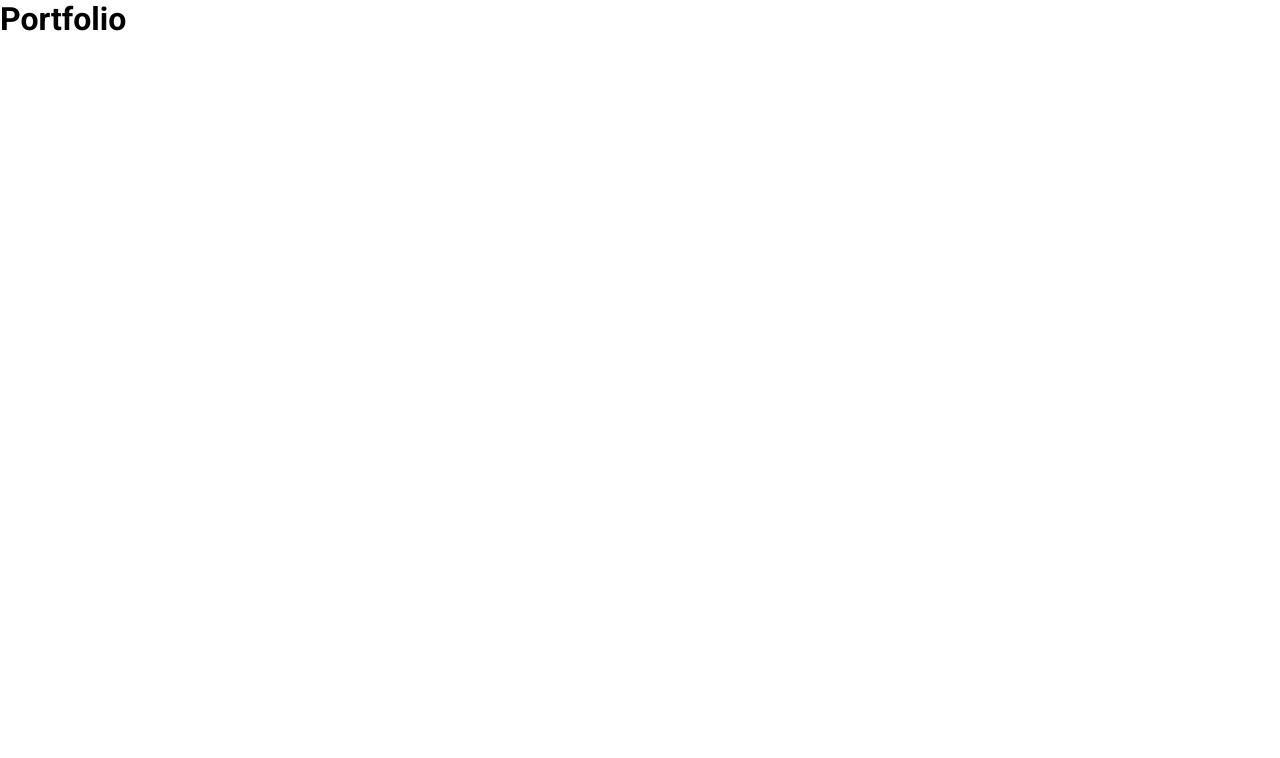
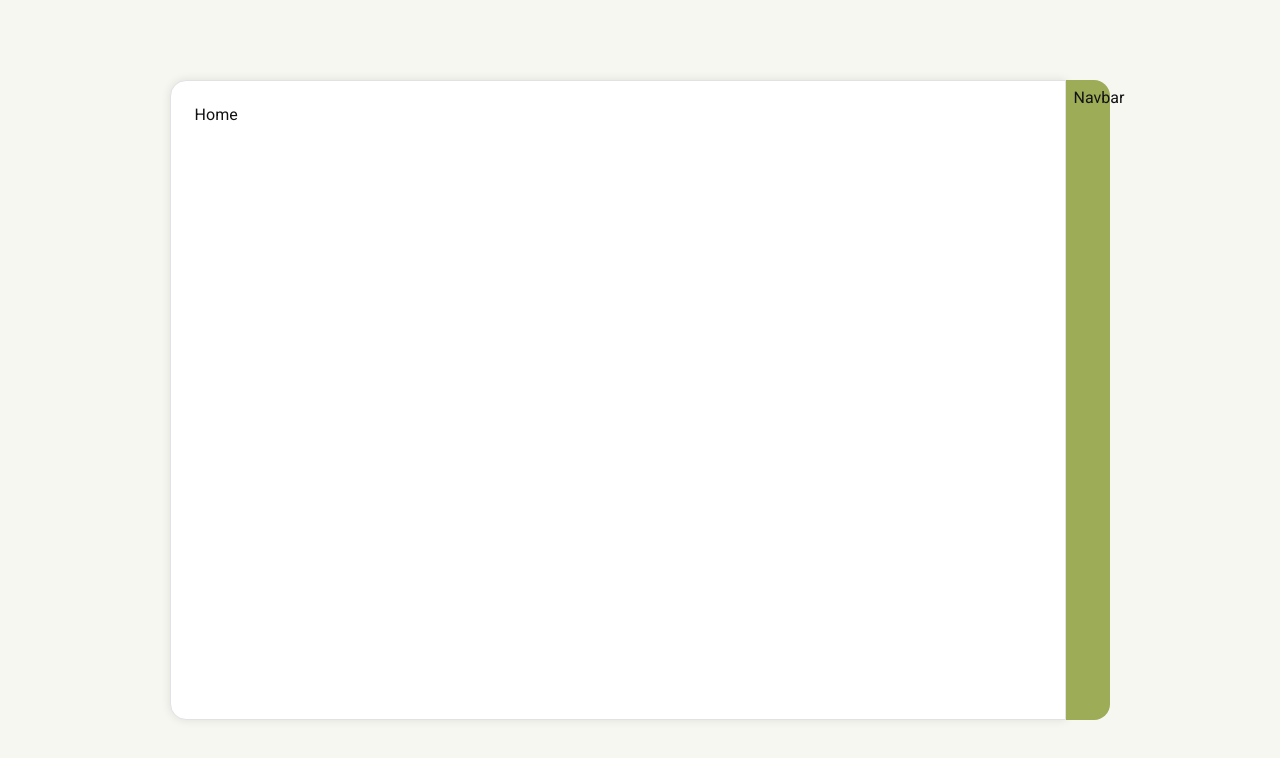
Before and after one commit to diegobaena89/portfolio-web, a Next.js app: page / in a window 1280 px wide. Shown: the top 758 px of the page. Built offline with nearby package versions, Linux system fonts and the light colour scheme.

Commit message:
feat: create initial structure of the main and navbar

```diff
--- /dev/null
+++ b/src/components/navbar/index.tsx
@@ -0,0 +1,5 @@
+import { NavbarContainer } from "@/src/styles/Navbar";
+
+export default function Navbar() {
+  return <NavbarContainer>Navbar</NavbarContainer>;
+}
--- a/src/pages/index.tsx
+++ b/src/pages/index.tsx
@@ -1,3 +1,11 @@
+import Navbar from "../components/navbar";
+import { HomeContainer, MainContainer } from "../styles/Home";
+
 export default function Home() {
-  return <h1>Portfolio</h1>;
+  return (
+    <MainContainer>
+      <HomeContainer>Home</HomeContainer>
+      <Navbar />
+    </MainContainer>
+  );
 }
--- /dev/null
+++ b/src/styles/Home.ts
@@ -0,0 +1,23 @@
+import { styled } from ".";
+
+export const MainContainer = styled("div", {
+  display: "flex",
+  flexDirection: "row",
+  justifyContent: "center",
+  alignItems: "center",
+  height: "100vh",
+});
+
+export const HomeContainer = styled("div", {
+  display: "flex",
+  flexDirection: "column",
+  padding: "1.5rem",
+  //   justifyContent: "center",
+  //   alignItems: "center",
+  height: "80vh",
+  width: "70vw",
+  backgroundColor: "$white",
+  borderRadius: "1rem 0 0 1rem",
+  border: "1px solid $gray100",
+  boxShadow: "0 0 10px rgba(0, 0, 0, 0.1)",
+});
--- /dev/null
+++ b/src/styles/Navbar.ts
@@ -0,0 +1,9 @@
+import { styled } from ".";
+
+export const NavbarContainer = styled("nav", {
+  width: "3.5vw",
+  padding: "0.5rem",
+  height: "80vh",
+  backgroundColor: "$lemon700",
+  borderRadius: "0 1rem 1rem 0",
+});
--- a/src/styles/global.ts
+++ b/src/styles/global.ts
@@ -10,8 +10,11 @@ export const globalStyles = globalCss({
 
   body: {
     backgroundColor: "$background",
-    color: "$textPrimary",
+    color: "$gray900",
     "-webkit-font-smoothing": "antialiased",
+    display: "flex",
+    alignItems: "center",
+    justifyContent: "center",
   },
 
   "body, input, button, textarea": {
--- a/src/styles/index.ts
+++ b/src/styles/index.ts
@@ -12,17 +12,30 @@ export const {
 } = createStitches({
   theme: {
     colors: {
-      white: "#fff",
+      background: "#f7f7f2",
+      white: "#ffffff",
 
+      gray1000: "#0e0e10",
       gray900: "#121214",
       gray800: "#202024",
+      gray700: "#29292e",
       gray300: "#c4c4cc",
       gray100: "#e1e1e6",
 
-      blue900: "#0E294E",
-      blue700: "#136087",
-      blue500: "#5f8cab",
-      blue100: "#84a2bd",
+      orange900: "#903715",
+      orange800: "#c04a1c",
+      orange700: "#f05d23",
+      orange600: "#f16d38",
+      orange400: "#f69d7b",
+
+      lemon900: "#626c36",
+      lemon700: "#9dac57",
+      lemon600: "#c5d86d",
+      lemon500: "#d0d48a",
+      lemon300: "#e2ebb6",
+
+      green500: "#b6b89c",
+      green300: "#e4e6c3",
     },
   },
 });
```
